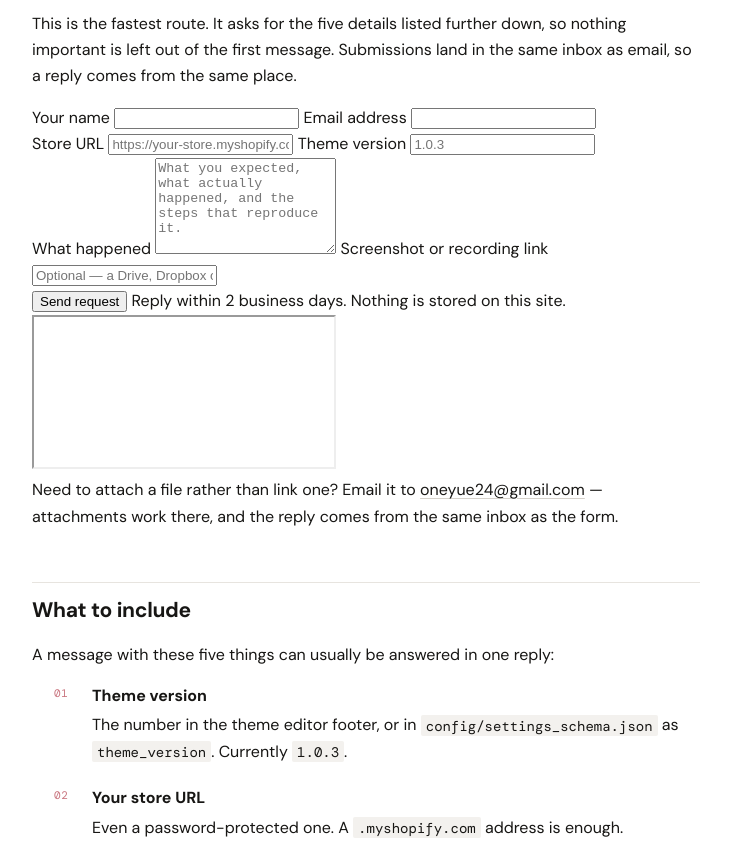
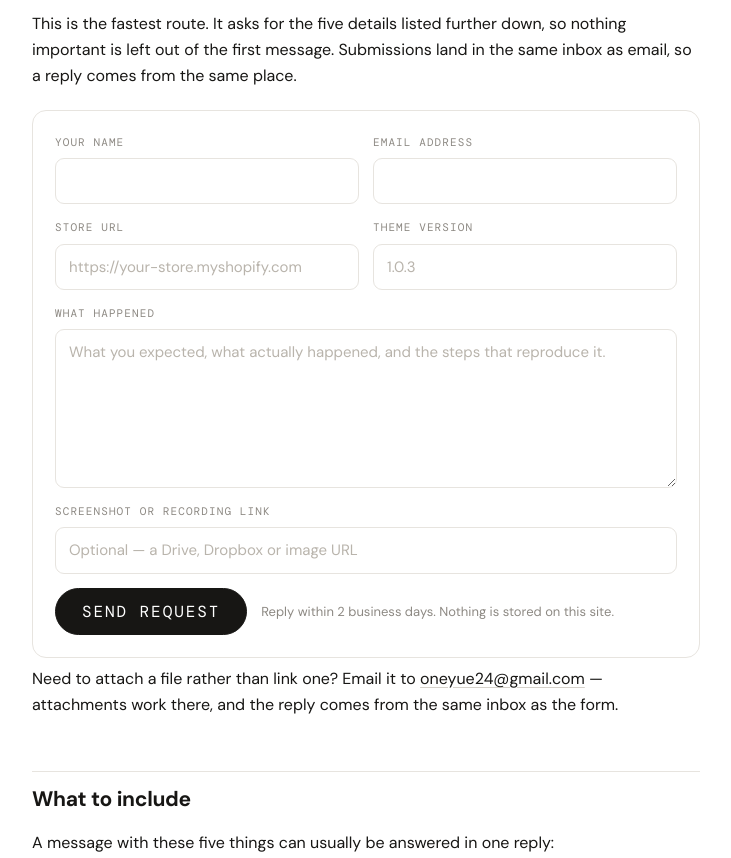
Before and after one commit to github-oneyue/petpet-theme-docs, a plain HTML site: page support.html in a window 1280 px wide. Shown: the part 735-1593 px from the top of the page, without its empty margins (292-1023 px from the left). Drawn offline with Linux system fonts and the light colour scheme.

Commit message:
Add files via upload

```diff
--- a/assets/docs.css
+++ b/assets/docs.css
@@ -532,6 +532,120 @@ tbody td code { background: none; padding: 0; font-size: 1em; }
   .site-footer { padding: 22px 20px 34px; }
 }
 
+/* Contact form. The page is static, so the form posts straight to the Google
+   Form that owns the inbox; there is no server here and nothing is stored
+   locally. Labels sit above the fields because the columns are narrow. */
+.cform {
+  margin: 20px 0 8px;
+  padding: 22px;
+  border: 1px solid var(--line);
+  border-radius: 14px;
+  background: var(--paper);
+}
+/* Native POST goes into this frame so the browser never leaves the page. */
+.cform__sink {
+  position: absolute;
+  width: 0;
+  height: 0;
+  border: 0;
+  opacity: 0;
+  pointer-events: none;
+}
+.cform__row {
+  display: grid;
+  grid-template-columns: 1fr 1fr;
+  gap: 14px;
+}
+.cform__field {
+  display: block;
+  margin-bottom: 14px;
+  font-family: var(--mono);
+  font-size: var(--fs-label);
+  letter-spacing: .1em;
+  text-transform: uppercase;
+  color: var(--muted);
+}
+.cform__field input,
+.cform__field textarea {
+  display: block;
+  width: 100%;
+  margin-top: 7px;
+  padding: 11px 13px;
+  border: 1px solid var(--line);
+  border-radius: 9px;
+  background: #fff;
+  color: var(--ink);
+  font-family: var(--sans);
+  font-size: 15px;
+  letter-spacing: normal;
+  text-transform: none;
+  line-height: 1.5;
+}
+.cform__field textarea { resize: vertical; min-height: 120px; }
+.cform__field input:focus,
+.cform__field textarea:focus {
+  outline: 2px solid var(--pink);
+  outline-offset: 1px;
+  border-color: transparent;
+}
+.cform__field input::placeholder,
+.cform__field textarea::placeholder { color: #b9b4ac; }
+.cform__actions {
+  display: flex;
+  flex-wrap: wrap;
+  align-items: center;
+  gap: 14px;
+  margin-top: 4px;
+}
+.cform__submit {
+  padding: 12px 26px;
+  border: 1px solid var(--ink);
+  border-radius: 999px;
+  background: var(--ink);
+  color: #fff;
+  font-family: var(--mono);
+  font-size: var(--fs-ui);
+  letter-spacing: .12em;
+  text-transform: uppercase;
+  cursor: pointer;
+}
+.cform__submit:hover { background: #000; }
+.cform__submit:disabled { opacity: .55; cursor: default; }
+.cform__hint { font-size: var(--fs-xs); color: var(--muted); }
+.cform__error {
+  margin: 14px 0 0;
+  padding: 12px 14px;
+  border-left: 3px solid var(--pink);
+  background: var(--pink-soft);
+  font-size: var(--fs-sm);
+}
+.cform__done {
+  margin: 20px 0 8px;
+  padding: 22px 24px;
+  border: 1px solid var(--line);
+  border-left: 3px solid var(--green);
+  border-radius: 12px;
+  background: var(--paper-3);
+}
+.cform__done-title {
+  margin: 0 0 6px;
+  font-family: var(--mono);
+  font-size: var(--fs-label);
+  letter-spacing: .14em;
+  text-transform: uppercase;
+  color: var(--green);
+}
+.cform__done p:last-child { margin-bottom: 0; }
+
+@media (max-width: 620px) {
+  .cform { padding: 16px; }
+  .cform__row { grid-template-columns: 1fr; gap: 0; }
+}
+
+@media print {
+  .cform { display: none; }
+}
+
 /* Narrow phones: the top bar cannot hold the version, a repo link and the
    contents button alongside the brand, so drop the two that are decorative. */
 @media (max-width: 560px) {
```
